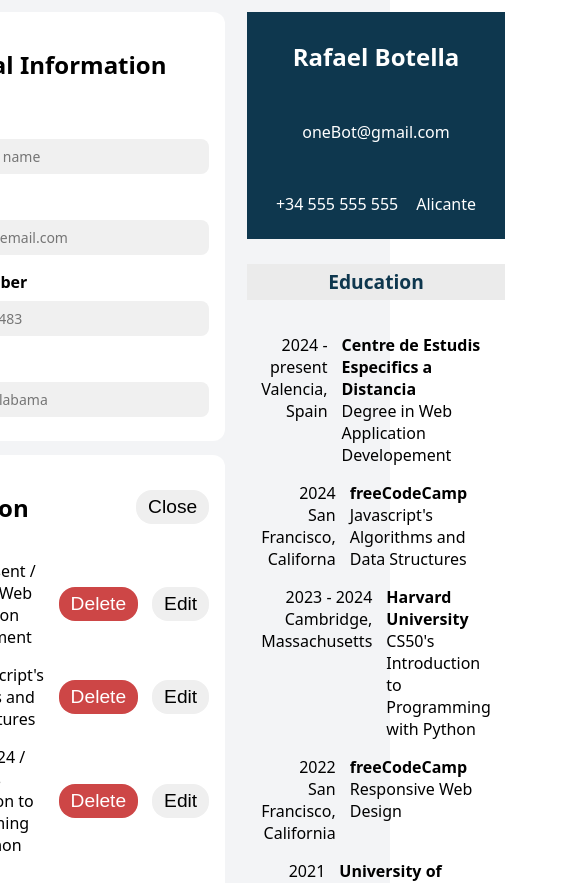
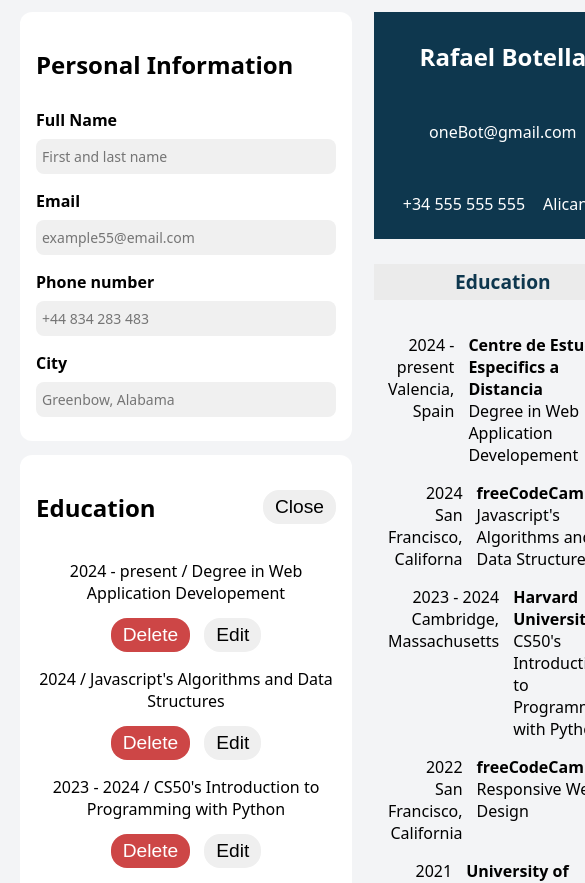
Before and after one commit to rafabo7/top-cv-application, a React (Vite) app: page / in a window 390 px wide. Shown: the top 883 px of the page, 585 px wide, since content can reach past the window. Built offline with nearby package versions, Linux system fonts and the light colour scheme.

Commit message:
First steps on responsivenes

```diff
--- a/src/App.css
+++ b/src/App.css
@@ -1,11 +1,11 @@
 .app {
     font-family: system-ui, -apple-system, BlinkMacSystemFont, 'Segoe UI', Roboto, Oxygen, Ubuntu, Cantarell, 'Open Sans', 'Helvetica Neue', sans-serif;
-    display: grid;
-    grid-template-columns: 1fr 2fr;
-    place-content: center;
+    display: flex;
     text-align: center;
     padding: 12px;
     gap: 14px;
 
+    width:fit-content;
+
     background-color: #f3f4f6;
 }
--- a/src/Styles/EdExDisplay.css
+++ b/src/Styles/EdExDisplay.css
@@ -1,5 +1,6 @@
 .item-display {
     display: flex;
+    flex-wrap: wrap;
     flex-direction: row;
     justify-content: center;
     align-items: center;
--- a/src/Styles/InputField.css
+++ b/src/Styles/InputField.css
@@ -13,6 +13,8 @@
 }
 
 .input-field input {
+    flex-grow: 1;
+    flex-shrink: 2;
     font-family: inherit;
     font-size: 14px;
     border: unset;
--- a/src/Styles/Interface.css
+++ b/src/Styles/Interface.css
@@ -3,4 +3,6 @@
     display: flex;
     flex-direction: column;
     gap: 14px;
+    flex-shrink: 2;
+
 }
```
